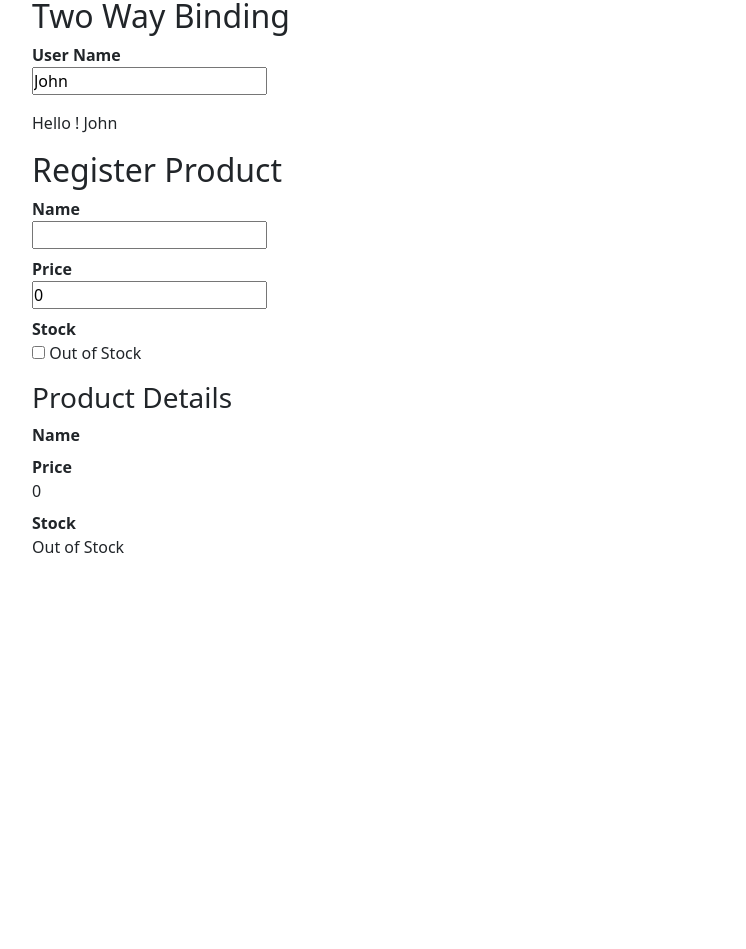
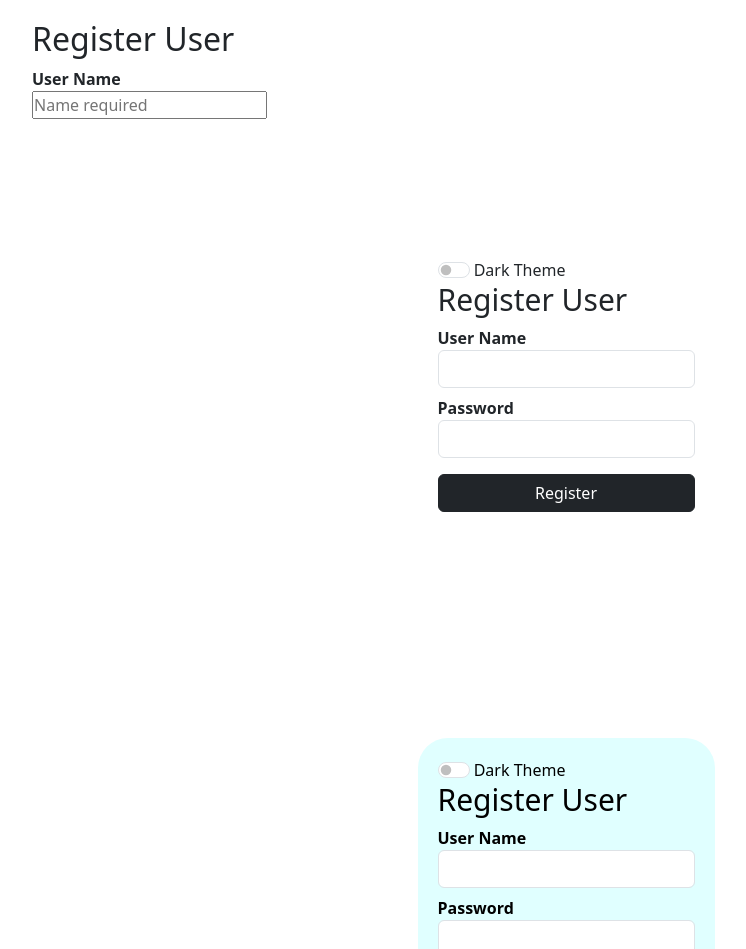
Before and after one commit to tilaksaxena16/classproject, a React (Create React App) app: page /data in a window 1280 px wide. Shown: the part 483-1432 px from the top of the page, without its empty margins (74-820 px from the left). Before the commit the page ends 1058 px from the top, so only its background shows below. Built offline with nearby package versions, Linux system fonts and the light colour scheme.

Commit message:
style in two way binding

```diff
--- a/src/App.js
+++ b/src/App.js
@@ -6,6 +6,7 @@ import { Read } from "./crud/Read";
 import { Login } from "./components/Login";
 import { Databinding } from "./components/Databinding";
 import { Update } from "./crud/Update";
+import { NetflixIndex } from "./Neflix/Netflix-index";
 
 const App = () => {
   return (
@@ -18,6 +19,7 @@ const App = () => {
             <Route exact path="/update" element={<Update />} />
             <Route exact path="/" element={<Create />} />
             <Route exact path="/read" element={<Read />} />
+            <Route exact path="/netflix" element={<NetflixIndex />} />
           </Routes>
         </BrowserRouter>
       </div>
--- /dev/null
+++ b/src/Neflix/Netflix-header.jsx
@@ -0,0 +1,20 @@
+
+const NetflixHeader = () =>{
+    return(
+        <header className="d-flex p-3 justify-content-between">
+            <div>
+                <h1 className="text-danger">NETFLIX</h1>
+            </div>
+            <div>
+                <div className="input-group">
+                <select className="form-select me-3">
+                    <option>Language</option>
+                </select>
+                <button className="btn btn-danger">Sigin</button>
+                </div>
+            </div>
+        </header>
+    )
+}
+
+export { NetflixHeader };
--- /dev/null
+++ b/src/Neflix/Netflix-index.css
@@ -0,0 +1,9 @@
+.bg-image {
+    background-image: url("netflixback.png");
+    height: 100vh;
+    background-size: cover;
+}
+.bg-shade {
+    background-color: rgba(0,0,0,0.4);
+    height: 100vh;
+}
--- /dev/null
+++ b/src/Neflix/Netflix-index.jsx
@@ -0,0 +1,19 @@
+import { NetflixHeader } from "./Netflix-header";
+import "./Netflix-index.css";
+import { NetflixMain } from "./Netflix-main";
+import { NetflixRegister } from "./Netflix-register";
+
+const NetflixIndex = () => {
+    return (
+    <>
+        <div className="bg-image">
+            <div className="bg-shade">
+                <NetflixHeader />
+                <NetflixMain />
+            </div>
+        </div>
+    </>
+    )
+}
+
+export { NetflixIndex }
--- /dev/null
+++ b/src/Neflix/Netflix-main.css
@@ -0,0 +1,6 @@
+h1 {
+    font-size: 50px;
+}
+h3 {
+    font-size: 30px;
+}
--- /dev/null
+++ b/src/Neflix/Netflix-main.jsx
@@ -0,0 +1,15 @@
+import React from "react";
+import "./Netflix-main.css";
+import { NetflixRegister } from "./Netflix-register";
+
+const NetflixMain = () =>{
+    return(
+        <div className="text-white ms-4 mt-4 w-50">
+            <h1>Unlimited movies, TV shows and more</h1>
+            <h3>Watch anywhere. Cancel anytime.</h3>
+            <NetflixRegister />
+        </div>
+    )
+}
+
+export { NetflixMain };
--- /dev/null
+++ b/src/Neflix/Netflix-register.jsx
@@ -0,0 +1,15 @@
+
+const NetflixRegister = () =>
+{
+    return(
+        <div>
+            <p className="text-white">Ready to watch? Enter your email to create or restart your membership.</p>
+            <div className="input-group input-group-lg">
+                <input type="email" className="form-control" placeholder="Your email address"/>
+                <button className="btn btn-danger ms-2">Get Started <span className="bi bi-chevron-right"></span> </button>
+            </div>
+        </div>
+    )
+}
+
+export { NetflixRegister };
--- /dev/null
+++ b/src/components/Databinding.css
@@ -0,0 +1,12 @@
+.dark-theme {
+    background-color: darkcyan;
+    color:white;
+    padding: 20px;
+    border-radius: 30px;
+}
+.light-theme {
+    background-color: lightcyan;
+    color:black;
+    padding: 20px;
+    border-radius: 30px;
+}
--- a/src/components/Databinding.jsx
+++ b/src/components/Databinding.jsx
@@ -1,9 +1,50 @@
 import React, { useState } from "react";
+import "./Databinding.css";
 
 
 const Databinding = () => {
 
     //useState is only used by using getter value
+
+    const [themes, setThemes] = useState('light-theme');
+
+    function handleThemeChanges(e) {
+        if (e.target.checked) {
+            setThemes('dark-theme');
+        } else {
+            setThemes('light-theme');
+        }
+    }
+
+    const [theme, setTheme] = useState('');
+
+    function handleThemeChange(e) {
+        if (e.target.checked) {
+            setTheme('bg-dark text-white p-4');
+        } else {
+            setTheme('');
+        }
+    }
+
+
+
+    const [validationStyle, setValidationStyle] = useState({ border: '', boxShadow: '' });
+
+    function handleChange(e) {
+        if (e.target.value == "") {
+            setValidationStyle({
+                border: '2px solid red',
+                boxShadow: '2px 2px 2px red'
+            })
+        } else {
+            setValidationStyle({
+                border: '2px solid green',
+                boxShadow: '2px 2px 2px green'
+            })
+        }
+    }
+
+
 
     const [products] = useState({ Name: "Samsung TV", Price: 45000.44 });
     const [categoriess] = useState(["All", "Electronics", "Fashion"]);
@@ -49,8 +90,8 @@ const Databinding = () => {
             Price: productss.Price,
             Stock: e.target.checked
         })
+
     }
-
     return (
         <>
             <div className="container-fluid">
@@ -181,6 +222,54 @@ const Databinding = () => {
                     </dl>
                 </div>
 
+                <div className="container-fluid">
+                    <h2>Register User</h2>
+                    <dl>
+                        <dt>User Name</dt>
+                        <dd><input type="text" style={validationStyle} onChange={handleChange} placeholder="Name required" /></dd>
+                    </dl>
+                </div>
+
+                {/* Bootstrap class in two way binding */}
+
+                <div className="container-fluid d-flex justify-content-center align-items-center" style={{ height: '500px' }}>
+                    <div>
+                        <form className={theme}>
+                            <dl>
+                                <div className="form-switch">
+                                    <input type="checkbox" onChange={handleThemeChange} className="form-check-input" />  Dark Theme
+                                </div>
+                                <h3>Register User</h3>
+                                <dt>User Name</dt>
+                                <dd><input type="text" className="form-control" /></dd>
+                                <dt>Password</dt>
+                                <dd><input type="password" className="form-control" /></dd>
+                            </dl>
+                            <button className="btn btn-dark w-100">Register</button>
+                        </form>
+                    </div>
+                </div>
+
+                {/* custom class in two way binding */}
+
+                <div className="container-fluid d-flex justify-content-center align-items-center" style={{ height: '500px' }}>
+                    <div>
+                        <form className={themes}>
+                            <dl>
+                                <div className="form-switch">
+                                    <input type="checkbox" onChange={handleThemeChanges} className="form-check-input" />  Dark Theme
+                                </div>
+                                <h3>Register User</h3>
+                                <dt>User Name</dt>
+                                <dd><input type="text" className="form-control" /></dd>
+                                <dt>Password</dt>
+                                <dd><input type="password" className="form-control" /></dd>
+                            </dl>
+                            <button className="btn btn-info w-100">Register</button>
+                        </form>
+                    </div>
+                </div>
+
             </div>
         </>
     )
```
Also changed, not shown: src/Neflix/netflixback.png (added).
